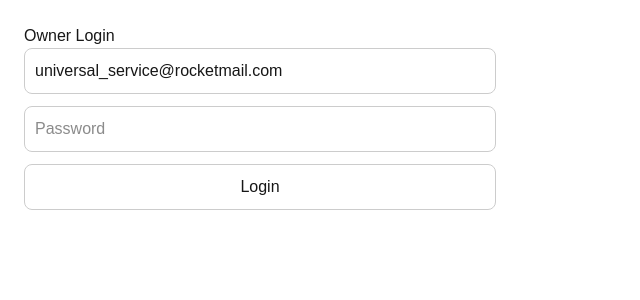
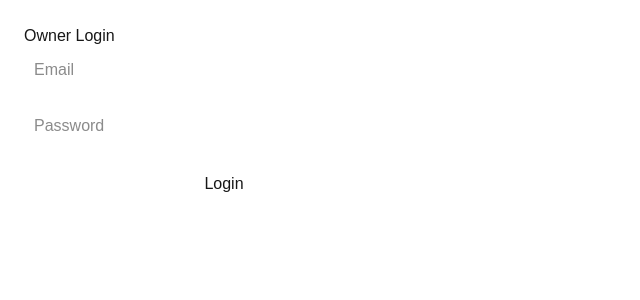
Before and after one commit to hemtechnicalservices-wq/hem-mvp, a Next.js app: page /owner/login in a window 1280 px wide. Shown: the top 300 px of the page, without its empty margins (0-640 px from the left). Built offline with nearby package versions, Linux system fonts and the light colour scheme; no server answers.

Commit message:
Fix owner login freeze

```diff
--- a/app/owner/login/page.tsx
+++ b/app/owner/login/page.tsx
@@ -2,101 +2,83 @@
 
 import { useState } from "react";
 import { useRouter } from "next/navigation";
-import { supabase } from "@/lib/supabase/client"; // adjust if your export name differs
+import { supabase } from "@/lib/supabase/client";
 
 export default function OwnerLoginPage() {
   const router = useRouter();
-  const [email, setEmail] = useState("universal_service@rocketmail.com");
+
+  const [email, setEmail] = useState("");
   const [password, setPassword] = useState("");
   const [loading, setLoading] = useState(false);
   const [errorMsg, setErrorMsg] = useState<string | null>(null);
 
-  const onSubmit = async (e: React.FormEvent) => {
-    e.preventDefault();
+  const handleLogin = async () => {
+    setLoading(true);
     setErrorMsg(null);
-    setLoading(true);
 
     try {
       const { data, error } = await supabase.auth.signInWithPassword({
-        email: email.trim(),
+        email,
         password,
       });
 
       if (error) {
         setErrorMsg(error.message);
+        setLoading(false);
         return;
       }
 
-      // Optional: verify role is owner (if you store it in public.profiles)
-      // If you don’t need this check, you can remove it.
-      const userId = data.user?.id;
-      if (userId) {
-        const { data: profile, error: profileErr } = await supabase
-          .from("profiles")
-          .select("role")
-          .eq("id", userId)
-          .single();
-
-        if (profileErr) {
-          setErrorMsg("Logged in, but profile check failed. Please try again.");
-          return;
-        }
-
-        if (profile?.role !== "owner") {
-          await supabase.auth.signOut();
-          setErrorMsg("This account is not an owner.");
-          return;
-        }
+      if (!data.session) {
+        setErrorMsg("No session returned.");
+        setLoading(false);
+        return;
       }
 
+      // success
       router.replace("/owner/dashboard");
       router.refresh();
     } catch (err: any) {
-      setErrorMsg(err?.message ?? "Login failed");
-    } finally {
-      setLoading(false);
+      setErrorMsg(err.message || "Login failed");
     }
+
+    setLoading(false);
   };
 
   return (
-    <main style={{ padding: 24, maxWidth: 520 }}>
+    <main style={{ padding: 24 }}>
       <h1>Owner Login</h1>
 
-      <form onSubmit={onSubmit} style={{ display: "grid", gap: 12 }}>
+      <div style={{ display: "grid", gap: 12, maxWidth: 400 }}>
         <input
+          placeholder="Email"
           value={email}
           onChange={(e) => setEmail(e.target.value)}
-          placeholder="Email"
-          style={{ padding: 10, border: "1px solid #ccc", borderRadius: 8 }}
-          autoComplete="email"
+          style={{ padding: 10 }}
         />
 
         <input
+          type="password"
+          placeholder="Password"
           value={password}
           onChange={(e) => setPassword(e.target.value)}
-          placeholder="Password"
-          type="password"
-          style={{ padding: 10, border: "1px solid #ccc", borderRadius: 8 }}
-          autoComplete="current-password"
+          style={{ padding: 10 }}
         />
 
         <button
-          type="submit"
+          onClick={handleLogin}
           disabled={loading}
           style={{
-            padding: "10px 14px",
-            border: "1px solid #ccc",
-            borderRadius: 8,
+            padding: 12,
             cursor: loading ? "not-allowed" : "pointer",
           }}
         >
           {loading ? "Logging in..." : "Login"}
         </button>
 
-        {errorMsg ? (
-          <div style={{ color: "red", fontSize: 14 }}>{errorMsg}</div>
-        ) : null}
-      </form>
+        {errorMsg && (
+          <div style={{ color: "red" }}>{errorMsg}</div>
+        )}
+      </div>
     </main>
   );
 }
```
